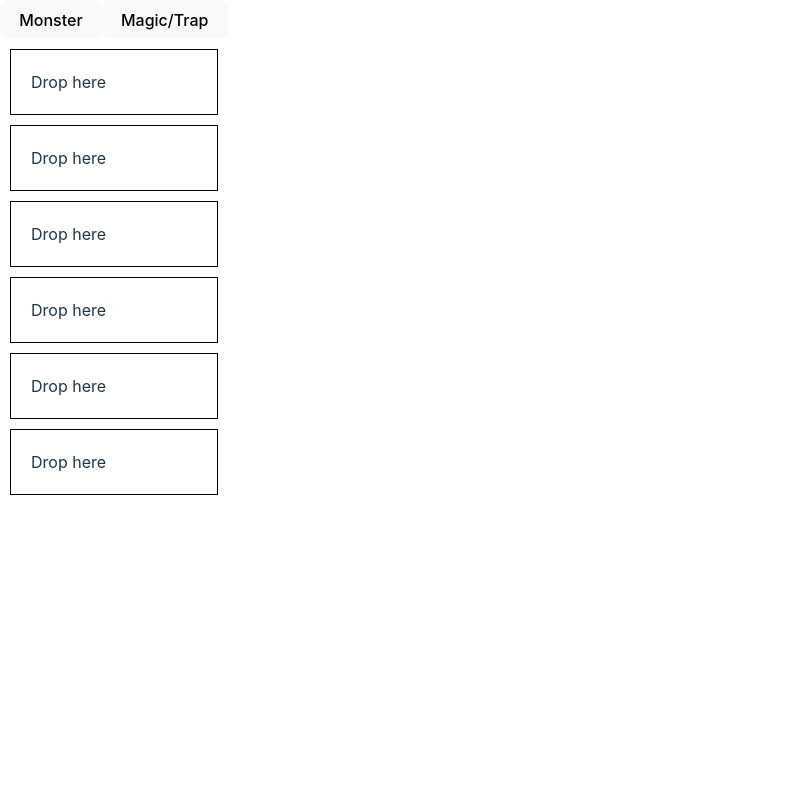
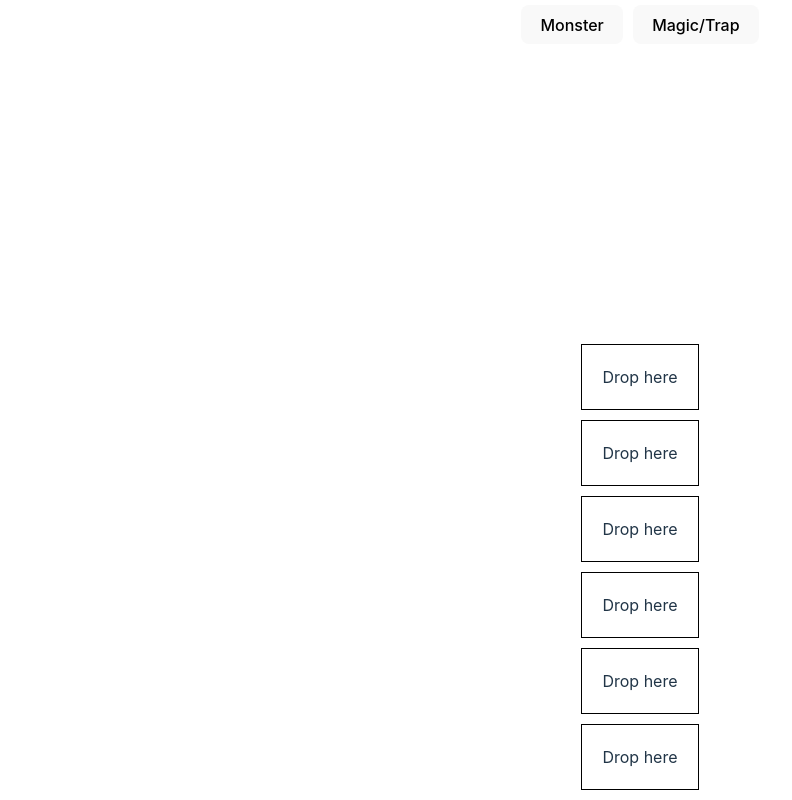
Before and after one commit to SABALBALJaoudat/CardGame, a React (Vite) app in the folder cardGame_frontend/: page / in a window 1280 px wide. Shown: the whole page, without its empty margins (0-792 px from the left). Built offline with nearby package versions, Linux system fonts and the light colour scheme.

Commit message:
Ajout logique en fonction de l element a drop

```diff
--- a/cardGame_frontend/src/App.css
+++ b/cardGame_frontend/src/App.css
@@ -49,3 +49,19 @@
   top: calc(50% - 150px);
   left: calc(50% - 150px);
 }
+
+.hand {
+  display: flex;
+  gap: 10px;
+  margin: 5px;
+
+}
+
+.main_content {
+  display: flex;
+  flex-direction: column;
+  align-items: center;
+  justify-content: space-between;
+  width: 100vw;
+  height: 100%;
+}
--- a/cardGame_frontend/src/App.tsx
+++ b/cardGame_frontend/src/App.tsx
@@ -13,11 +13,29 @@ export default function App() {
   });
 
   const handleDragEnd = ({ active, over }: { active: any, over: any }) => {
+    console.log(active);
+    console.log(over);
     if (over) {
+      if (active.id === 'draggable_monster') {
+        if (over.id === 'zone_monsters_A' || over.id === 'zone_monsters_B' || over.id === 'zone_monsters_C') {
           setParent((prev) => ({
             ...prev,
             [active.id]: over.id
           }));
+        }
+      }
+      if (active.id === 'draggable_magic') {
+        if (over.id === 'zone_magictrap_A' || over.id === 'zone_magictrap_B' || over.id === 'zone_magictrap_C') {
+          setParent((prev) => ({
+            ...prev,
+            [active.id]: over.id
+          }));
+        }
+      }
+      // setParent((prev) => ({
+      //   ...prev,
+      //   [active.id]: over.id
+      // }));
     } else {
       setParent((prev) => ({
         ...prev,
@@ -34,19 +52,29 @@ export default function App() {
   );
 
   return (
+    <div className="main_content">
       <DndContext onDragEnd={handleDragEnd}>
+        <div className="hand">
         {parent.draggable_monster === null ? draggableMarkup_monsters : null}
         {parent.draggable_magic === null ? draggableMarkup_magic : null}
+        </div>
+        <div className="map_card">
+          <div>
             {containers_monsters.map((id) => (
               <Droppable key={id} id={id}>
                 {parent.draggable_monster === id ? draggableMarkup_monsters : 'Drop here'}
               </Droppable>
             ))}
+          </div>
+          <div>
             {containers_magictrap.map((id) => (
               <Droppable key={id} id={id}>
                 {parent.draggable_magic === id ? draggableMarkup_magic : 'Drop here'}
               </Droppable>
             ))}
+          </div>
+        </div>
       </DndContext>
+    </div>
   );
 }
```
Lines whose indentation alone changed are shown as unchanged.
